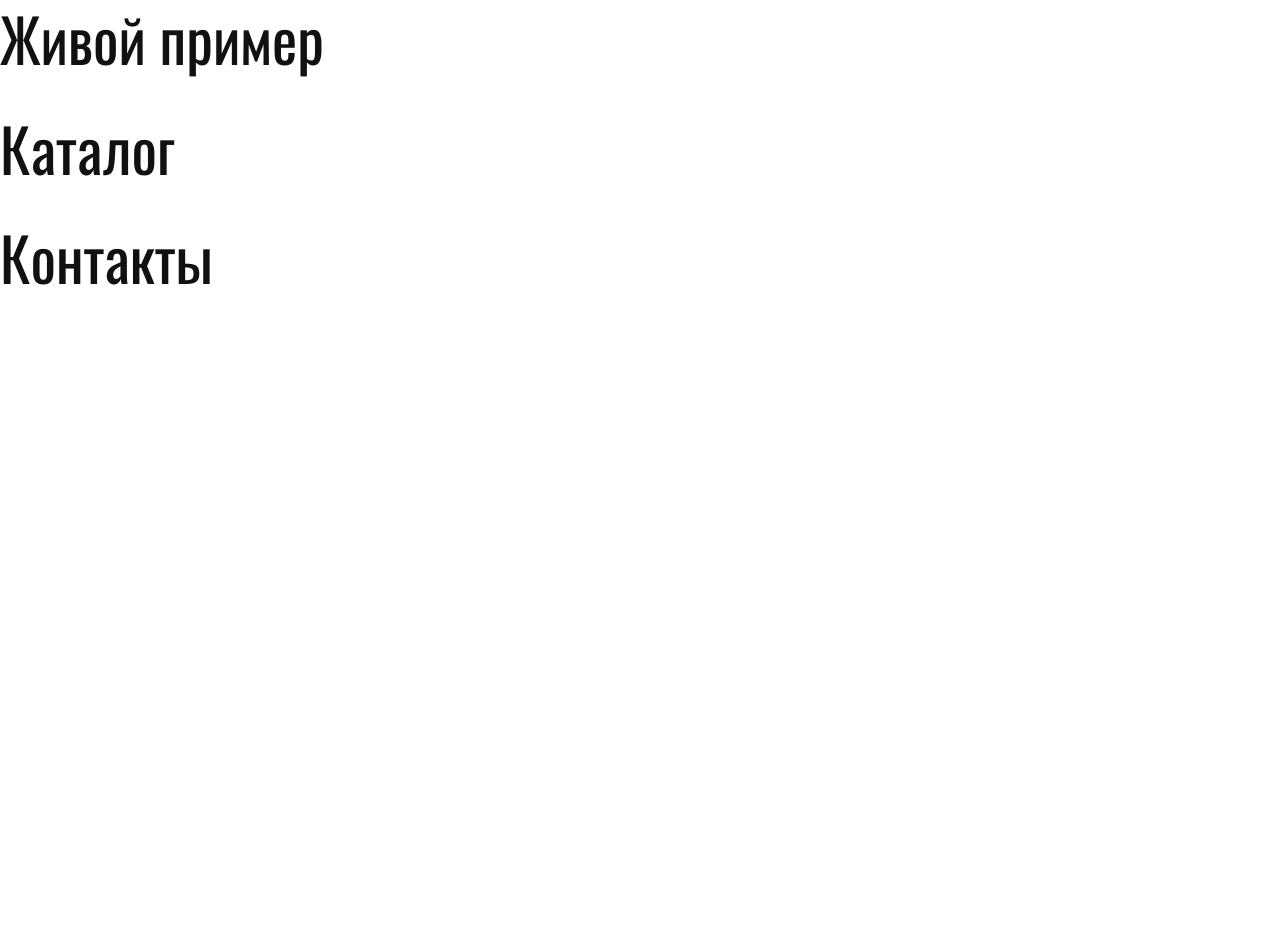
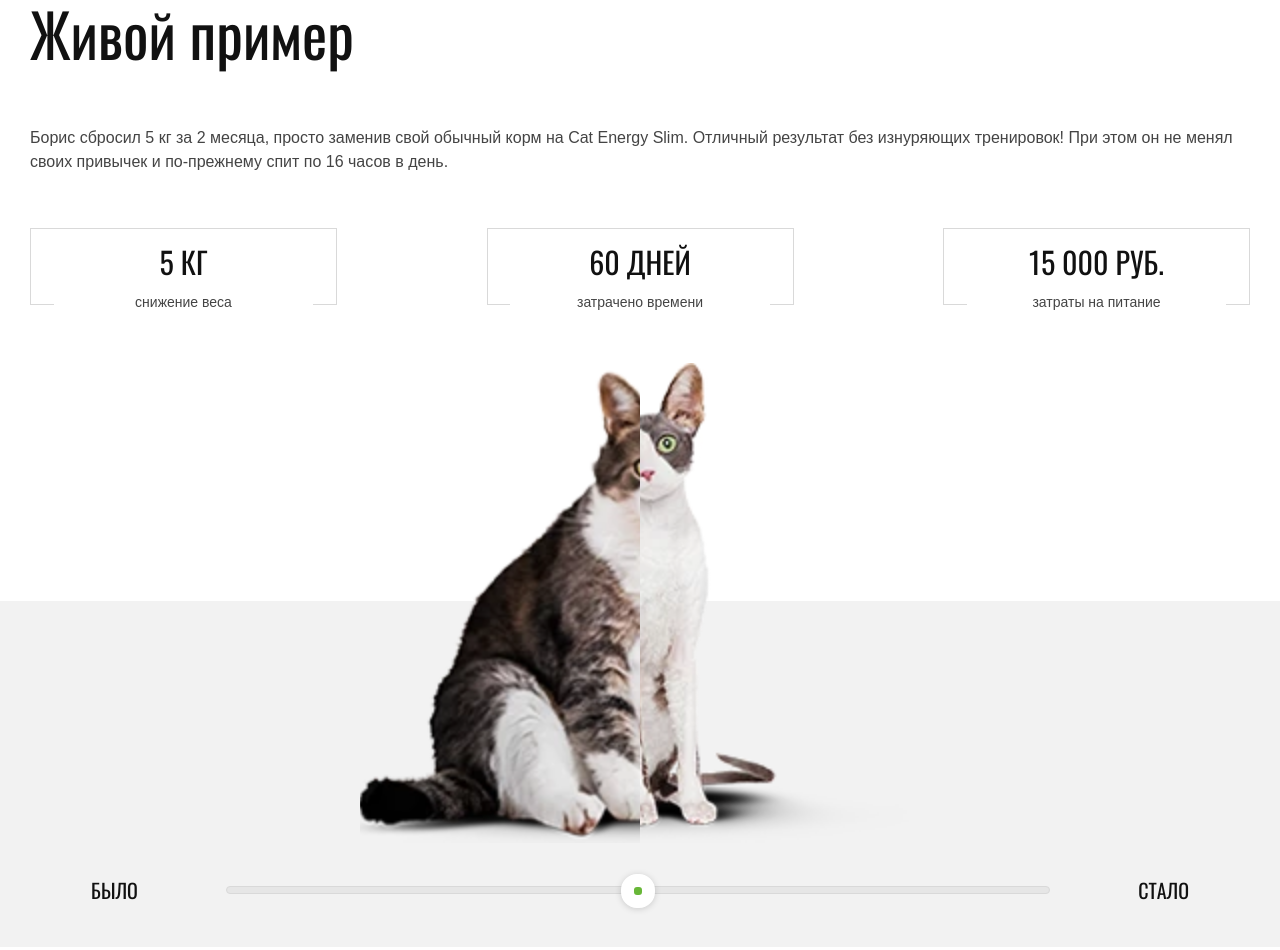
Before and after one commit to OlegSotnik/cat_energy, a website: page source/index.html in a window 1280 px wide. Shown: the part 2869-3819 px from the top of the page. Before the commit the page ends 3206 px from the top, so only its background shows below. Drawn offline with nearby package versions, Linux system fonts and the light colour scheme; files that its build step writes are made by us from their sources; files whose address does not match are found by name.

Commit message:
сделал раздел "Живой пример"

```diff
--- a/source/index.html
+++ b/source/index.html
@@ -122,9 +122,46 @@
         </ul>
       </div>
     </section>
-    <section class="main__banner1">
-      <div class="banner__container">
-        <h2 class="page__h2">Живой пример</h2>
+    <section class="main__living-example">
+      <div class="living-example__container">
+        <h2 class="page__h2 living-example__h2">Живой пример</h2>
+        <p class="living-example__text">Борис сбросил 5 кг за 2 месяца, просто заменив свой обычный корм на Cat Energy Slim. Отличный результат без изнуряющих тренировок! При этом он не менял своих привычек и по-прежнему спит по 16 часов в день.</p>
+        <ul class="living-example__list">
+          <li class="living-example__item">
+            <span class="basic-item__header">5 кг</span>
+            <span class="basic-item__footer">снижение веса</span>
+          </li>
+          <li class="living-example__item">
+            <span class="basic-item__header">60 дней</span>
+            <span class="basic-item__footer">затрачено времени</span>
+          </li>
+          <li class="living-example__item living-example__additional-item">
+            <span class="additional-item__footer">затраты на питание </span>
+            <span class="additional-item__main">:</span>
+            <span class="additional-item__header"> 15 000 РУБ.</span>
+          </li>
+        </ul>
+        <div class="living-example__slider">
+          <div class="living-example__slider-box">
+            <div class="slider__after">
+              <picture>
+                <source type="image/webp" srcset="img/after-mobile.webp 1x, img/after-mobile@2x.webp 2x">
+                <img class="slider__after-image" src="img/after-mobile.png" srcset="img/after-mobile@2x.png 2x" width="280" height="240" alt="Фото кота после приема в пищу «CAT ENERGY»">
+              </picture>
+            </div>
+            <div class="slider__before">
+              <picture>
+                <source type="image/webp" srcset="img/before-mobile.webp 1x, img/before-mobile@2x.webp 2x">
+                <img class="slider__before-image" src="img/before-mobile.png" srcset="img/before-mobile@2x.png 2x" width="280" height="240" alt="Фото кота до приема в пищу «CAT ENERGY»">
+              </picture>
+            </div>
+          </div>
+          <div class="slider__range-box">
+            <span class="slider__range-text">было</span>
+            <input class="slider__range" type="range" min="0" max="100" value="50">
+            <span class="slider__range-text">стало</span>
+          </div>
+        </div>
       </div>
     </section>
     <section class="main__banner1">
--- /dev/null
+++ b/source/less/blocks/page-main/main__living-example.less
@@ -0,0 +1,463 @@
+.main__living-example {
+  display: flex;
+  flex-direction: column;
+  width: 100%;
+  min-width: @mobile_width;
+  max-width: @desktop_width;
+  justify-content: center;
+  background-color: @gainsboro;
+
+  @media (min-width: @tablet_width) {
+    background: linear-gradient(180deg, @basic_white 65%, @gainsboro 35%);
+  }
+
+  @media (min-width: @desktop_width) {
+    background: linear-gradient(180deg, @basic_white 20%, @gainsboro 80%);
+  }
+}
+
+.living-example__container {
+  display: flex;
+  flex-direction: column;
+  justify-content: center;
+  margin: 0 20px;
+
+  @media (min-width: @tablet_width) {
+    margin: 0 30px;
+  }
+
+  @media (min-width: @desktop_width) {
+    margin: 0 110px;
+    justify-content: flex-start;
+    flex-wrap: wrap;
+    height: 656px;
+  }
+}
+
+.living-example__h2 {
+  width: 100%;
+  min-height: 40px;
+  margin: 27px 0 0 0;
+
+  @media (min-width: @tablet_width) {
+    min-height: 60px;
+    margin: 45px 0 0 0;
+  }
+
+  @media (min-width: @desktop_width) {
+    width: 45%;
+    margin: 70px 0 0 0;
+  }
+}
+
+.living-example__text {
+  margin: 33px 0 0 0;
+
+  font-family: "Arial", sans-serif;
+  font-style: normal;
+  font-weight: normal;
+  font-size: 14px;
+  line-height: 18px;
+  color: @dim_gray;
+
+  @media (min-width: @tablet_width) {
+    margin: 63px 0 0 0;
+
+    font-size: 16px;
+    line-height: 24px;
+  }
+
+  @media (min-width: @desktop_width) {
+    width: 45%;
+    margin: 130px 0 0 0;
+  }
+}
+
+.living-example__list {
+  display: flex;
+  flex-wrap: wrap;
+  justify-content: space-between;
+  margin: 25px 0 0 0;
+  padding: 0;
+  list-style: none;
+
+  @media (min-width: @tablet_width) {
+    margin: 54px 0 0 0;
+  }
+
+  @media (min-width: @desktop_width) {
+    width: 45%;
+    margin: 69px 0 0 0;
+  }
+}
+
+.living-example__item {
+  display: flex;
+  flex-direction: column;
+  align-items: center;
+  width: 38vw;
+  height: 62px;
+  border: 1px solid @silver;
+
+  @media (min-width: @tablet_width) {
+    width: 25%;
+    height: 75px;
+  }
+}
+
+.basic-item__header {
+  margin-top: 14.5px;
+
+  font-family: "Oswald", "Arial", sans-serif;
+  font-style: normal;
+  font-weight: normal;
+  font-size: 24px;
+  line-height: 24px;
+  color: @basic_black;
+  text-transform: uppercase;
+
+  @media (min-width: @tablet_width) {
+    font-size: 30px;
+    line-height: 37px;
+  }
+
+  @media (min-width: @desktop_width) {
+    margin-top: 20px;
+
+    font-size: 24px;
+    line-height: 24px;
+  }
+}
+
+.basic-item__footer {
+  display: block;
+  text-align: center;
+  width: 25vw;
+  height: 20px;
+  margin-top: 15px;
+  background-color: @gainsboro;
+  z-index: 1;
+
+  font-family: "Arial", sans-serif;
+  font-style: normal;
+  font-weight: normal;
+  font-size: 12px;
+  line-height: 12px;
+  color: @dim_gray;
+
+  @media (min-width: @tablet_width) {
+    width: 85%;
+    background-color: @basic_white;
+
+    font-size: 14px;
+    line-height: 14px;
+  }
+
+  @media (min-width: @desktop_width) {
+    min-height: 30px;
+    margin-top: 22px;
+    background-color: @gainsboro;
+
+    font-size: 14px;
+    line-height: 14px;
+  }
+}
+
+.living-example__additional-item {
+  display: flex;
+  flex-direction: row;
+  width: 100%;
+  justify-content: center;
+  margin-top: 34px;
+  border: none;
+
+  font-family: "Oswald", "Arial", sans-serif;
+  font-style: normal;
+  font-weight: normal;
+  font-size: 14px;
+  line-height: 20px;
+  text-transform: uppercase;
+  color: @basic_black;
+
+  @media (min-width: @tablet_width) {
+    flex-direction: column;
+    justify-content: flex-start;
+    align-items: center;
+    width: 25%;
+    height: 75px;
+    margin: 0;
+    border: 1px solid @silver;
+  }
+}
+
+.additional-item__header {
+  @media (min-width: @tablet_width) {
+    margin-top: 14.5px;
+
+    font-size: 30px;
+    line-height: 37px;
+    font-family: "Oswald", "Arial", sans-serif;
+    font-style: normal;
+    font-weight: normal;
+    color: @basic_black;
+    text-transform: uppercase;
+    order: -1;
+  }
+
+  @media (min-width: @desktop_width) {
+    margin-top: 20px;
+
+    font-size: 24px;
+    line-height: 24px;
+  }
+}
+
+.additional-item__main {
+  @media (min-width: @tablet_width) {
+    display: none;
+  }
+}
+
+.additional-item__footer {
+  margin-left: 10px;
+
+  @media (min-width: @tablet_width) {
+    display: block;
+    text-align: center;
+    margin: 15px 0 0 0;
+    width: 85%;
+    height: 20px;
+    background-color: @basic_white;
+    z-index: 1;
+
+    font-family: "Arial", sans-serif;
+    font-style: normal;
+    font-weight: normal;
+    font-size: 14px;
+    line-height: 14px;
+    color: @dim_gray;
+    text-transform: none;
+  }
+
+  @media (min-width: @desktop_width) {
+    min-height: 30px;
+    margin-top: 22px;
+    background-color: @gainsboro;
+
+    font-size: 14px;
+    line-height: 14px;
+  }
+}
+
+.living-example__slider {
+  display: flex;
+  flex-direction: column;
+  align-items: center;
+  width: 100%;
+  margin-top: 44px;
+
+  @media (min-width: @tablet_width) {
+    margin-top: 58px;
+  }
+
+  @media (min-width: @desktop_width) {
+    width: 49%;
+    margin: 40px 0 0 70px;
+  }
+}
+
+.living-example__slider-box {
+  position: relative;
+  width: 280px;
+  height: 240px;
+
+  @media (min-width: @tablet_width) {
+    width: 560px;
+    height: 480px;
+  }
+}
+
+.slider__after {
+  position: absolute;
+  display: block;
+  top: 0;
+  left: 50%;
+  width: 50%;
+  height: 240px;
+  overflow: hidden;
+
+  @media (min-width: @tablet_width) {
+    height: 480px;
+  }
+}
+
+.slider__before {
+  position: absolute;
+  display: block;
+  top: 0;
+  left: 0;
+  overflow: hidden;
+  width: 50%;
+  height: 240px;
+
+  @media (min-width: @tablet_width) {
+    height: 480px;
+  }
+}
+
+.slider__before-image,
+.slider__after-image {
+  position: absolute;
+  top: 0;
+  display: block;
+  min-width: 280px;
+  min-height: 240px;
+
+  @media (min-width: @tablet_width) {
+    min-width: 560px;
+    min-height: 480px;
+  }
+}
+
+.slider__before-image {
+  left: -15px;
+
+  @media (min-width: @tablet_width) {
+    left: -30px;
+  }
+}
+
+.slider__after-image {
+  left: -130px;
+
+  @media (min-width: @tablet_width) {
+    left: -260px;
+  }
+}
+
+.slider__range-box {
+  display: flex;
+  justify-content: space-between;
+  align-items: center;
+  margin: 20px 0 30px 0;
+  width: 90%;
+
+  @media (min-width: @tablet_width) {
+    margin: 30px 0 40px 0;
+  }
+}
+
+.slider__range-text {
+  font-family: "Oswald", "Arial", sans-serif;
+  font-style: normal;
+  font-weight: normal;
+  font-size: 16px;
+  line-height: 20px;
+  text-transform: uppercase;
+  color: @basic_black;
+
+  @media (min-width: @tablet_width) {
+    font-size: 20px;
+    line-height: 30px;
+  }
+}
+
+/*стилизация input[type=range]*/
+
+input[type=range].slider__range {
+  width: 60%;
+  margin: 12.8px 0;
+  background-color: transparent;
+  -webkit-appearance: none;
+
+  @media (min-width: @tablet_width) {
+    width: 75%;
+  }
+}
+input[type=range].slider__range:focus {
+  outline: none;
+}
+input[type=range].slider__range::-webkit-slider-runnable-track {
+  background: #e6e6e6;
+  border: 0.2px solid #d9d9d9;
+  border-radius: 4px;
+  width: 100%;
+  height: 8.4px;
+  cursor: pointer;
+}
+input[type=range].slider__range::-webkit-slider-thumb {
+  margin-top: -13px;
+  width: 34px;
+  height: 34px;
+  background: #68b738;
+  border: 13px solid #ffffff;
+  border-radius: 16px;
+  filter: drop-shadow(0px 1px 3px rgba(0, 0, 0, 0.16));
+  cursor: pointer;
+  -webkit-appearance: none;
+}
+input[type=range].slider__range:focus::-webkit-slider-runnable-track {
+  background: #e6e6e6;
+}
+input[type=range].slider__range::-moz-range-track {
+  background: #e6e6e6;
+  border: 0.2px solid #d9d9d9;
+  border-radius: 4px;
+  width: 100%;
+  height: 8.4px;
+  cursor: pointer;
+}
+input[type=range].slider__range::-moz-range-thumb {
+  width: 34px;
+  height: 34px;
+  background: #68b738;
+  border: 13px solid #ffffff;
+  border-radius: 16px;
+  filter: drop-shadow(0px 1px 3px rgba(0, 0, 0, 0.16));
+  cursor: pointer;
+}
+input[type=range].slider__range::-ms-track {
+  background: transparent;
+  border-color: transparent;
+  border-width: 12.8px 0;
+  color: transparent;
+  width: 100%;
+  height: 8.4px;
+  cursor: pointer;
+}
+input[type=range].slider__range::-ms-fill-lower {
+  background: #000000;
+  border: 0.2px solid #d9d9d9;
+  border-radius: 2.6px;
+}
+input[type=range].slider__range::-ms-fill-upper {
+  background: #e6e6e6;
+  border: 0.2px solid #d9d9d9;
+  border-radius: 2.6px;
+}
+input[type=range].slider__range::-ms-thumb {
+  width: 34px;
+  height: 34px;
+  background: #68b738;
+  border: 13px solid #ffffff;
+  border-radius: 16px;
+  filter: drop-shadow(0px 1px 3px rgba(0, 0, 0, 0.16));
+  cursor: pointer;
+  margin-top: 0px;
+  /*Needed to keep the Edge thumb centred*/
+}
+input[type=range].slider__range:focus::-ms-fill-lower {
+  background: #e6e6e6;
+}
+input[type=range].slider__range:focus::-ms-fill-upper {
+  background: #ffffff;
+}
+/*TODO: Use one of the selectors from https://stackoverflow.com/a/20541859/7077589 and figure out
+how to remove the virtical space around the range input in IE*/
+@supports (-ms-ime-align:auto) {
+  /* Pre-Chromium Edge only styles, selector taken from hhttps://stackoverflow.com/a/32202953/7077589 */
+  input[type=range].slider__range {
+    margin: 0;
+    /*Edge starts the margin from the thumb, not the track as other browsers do*/
+  }
+}
--- a/source/less/style.less
+++ b/source/less/style.less
@@ -12,6 +12,7 @@
 // @import "blocks/page-main/main__popular-product.less";
 @import "blocks/page-main/main__nutrition-program.less";
 @import "blocks/page-main/main__advantages.less";
+@import "blocks/page-main/main__living-example.less";
 // @import "blocks/page-main/main__contacts.less";
 
 //Blocks/page-footer
```
Also changed, not shown: source/js/script.js (+21 -0 lines), build/css/style.min.css, build/img/after-mobile.png (added), build/img/after-mobile.webp (added), build/img/after-mobile@2x.png (added), build/img/after-mobile@2x.webp (added), build/img/before-mobile.png (added), build/img/before-mobile.webp (added), build/img/before-mobile@2x.png (added), build/img/before-mobile@2x.webp (added), build/index.html, build/js/script.min.js, source/img/after-mobile.png (added), source/img/after-mobile@2x.png (added), 2 more files, 1 other file.
